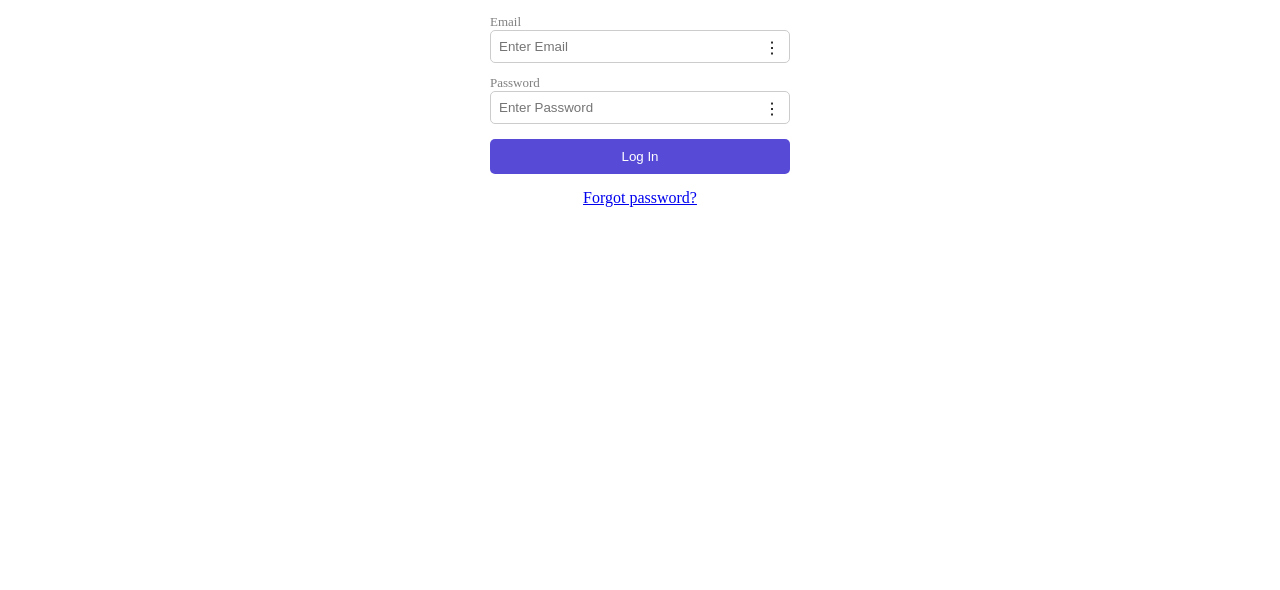
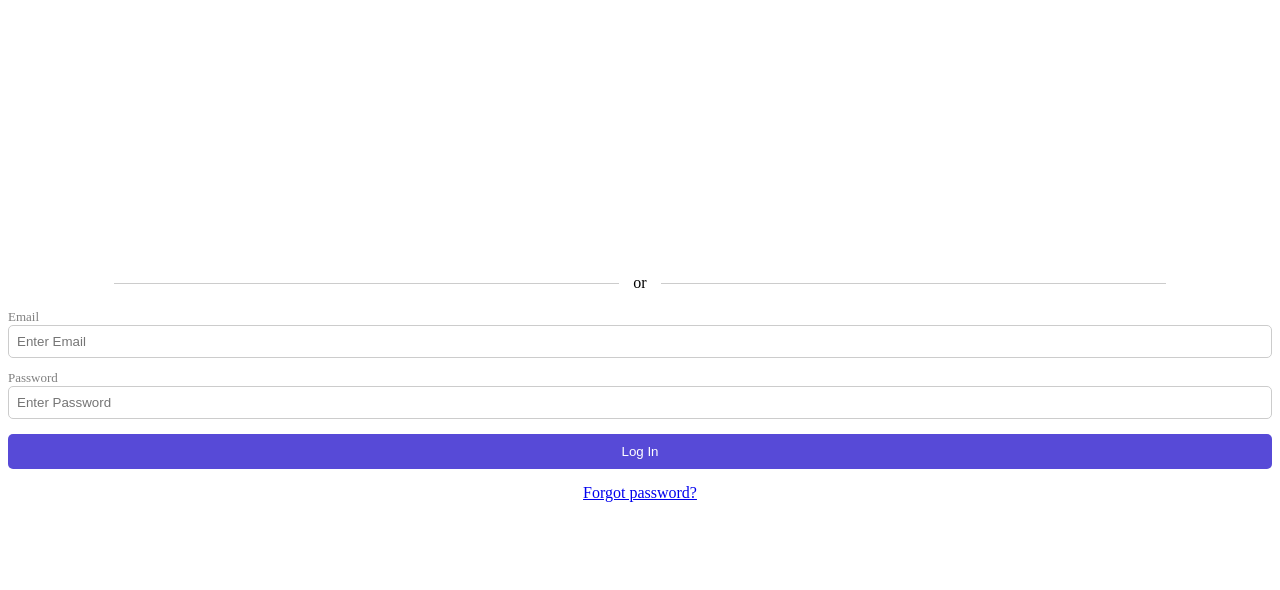
Before and after one commit to roz-mari/log_in, a plain HTML site: page index.html in a window 1280 px wide. Shown: the part 210-800 px from the top of the page. Drawn offline with Linux system fonts and the light colour scheme.

Commit message:
added section, form, deleted css tools

```diff
--- a/index.html
+++ b/index.html
@@ -8,6 +8,7 @@
 </head>
 <body>
     <section style="background-color: #eef0ff; font-family: Arial, Helvetica, sans-serif;"></section>
+        <form action="#" method="POST" style="text-align: left;"></form>
             <div style="text-align: center; width: 300px; height: 440px; margin: auto; background-color: #ffffff; border-radius: 10px; padding: 10px;">
                 <h1 style="text-align: center; font-family: Arial, Helvetica, sans-serif;">Log in</h1>
                 <p style="font-weight: bold; font-family: Arial, Helvetica, sans-serif;">Don't have an account? <a href="#">sign Up</a>
@@ -18,6 +19,7 @@
                         <img src="./imges/fb_icon.png" alt="facebook icon" height="26px" style="vertical-align: middle;">
                     </button>
                 </div>
+            </div>
 
             <div style="text-align: center; margin: 15px 0;">
                 <hr style="width: 40%; display: inline-block; vertical-align: middle; border: none; border-top: 1px solid #ccc;">
@@ -25,24 +27,25 @@
                 <hr style="width: 40%; display: inline-block; vertical-align: middle; border: none; border-top: 1px solid #ccc;">
             </div>
 
-            <form action="#" method="POST" style="text-align: left;">
              <label style="color: grey; font-size: 13px;">Email</label><br>
-                <div style="position: relative;">
+
+            <div>
                 <input type="email" placeholder="Enter Email" style="width: 100%; box-sizing: border-box; padding: 8px 30px 8px 8px; margin-bottom: 10px; border-radius: 5px; border: 1px solid #ccc;">
                 <span style="position: absolute; right: 10px; top: 8px;">&#8942;</span>
             </div>
 
             <label style="color: grey; font-size: 13px;">Password</label><br>
-                <div style="position: relative;">
+
+            <div>
                 <input type="password" placeholder="Enter Password" style="width: 100%; box-sizing: border-box;padding: 8px 30px 8px 8px; margin-bottom: 15px; border-radius: 5px; border: 1px solid #ccc;">
                 <span style="position: absolute; right: 10px; top: 8px;">&#8942;</span>
             </div>
 
             <button type="submit" style="width: 100%; padding: 10px; background-color: #574ad7; color: white; border: none; border-radius: 5px;">Log In</button>
-            </form>
 
             <p style="text-align: center; margin-top: 15px;"><a href="#">Forgot password?</a></p>
-        </div>
+
+        </form>
     </section>
 </body>
 </html>
```
Lines whose indentation alone changed are shown as unchanged.
